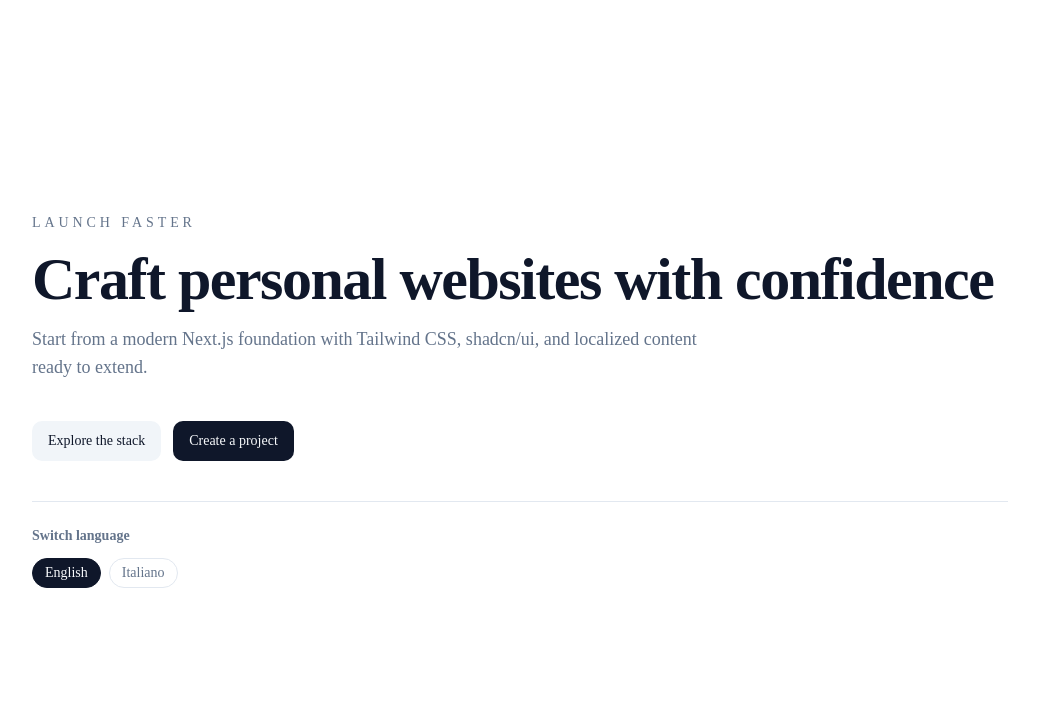
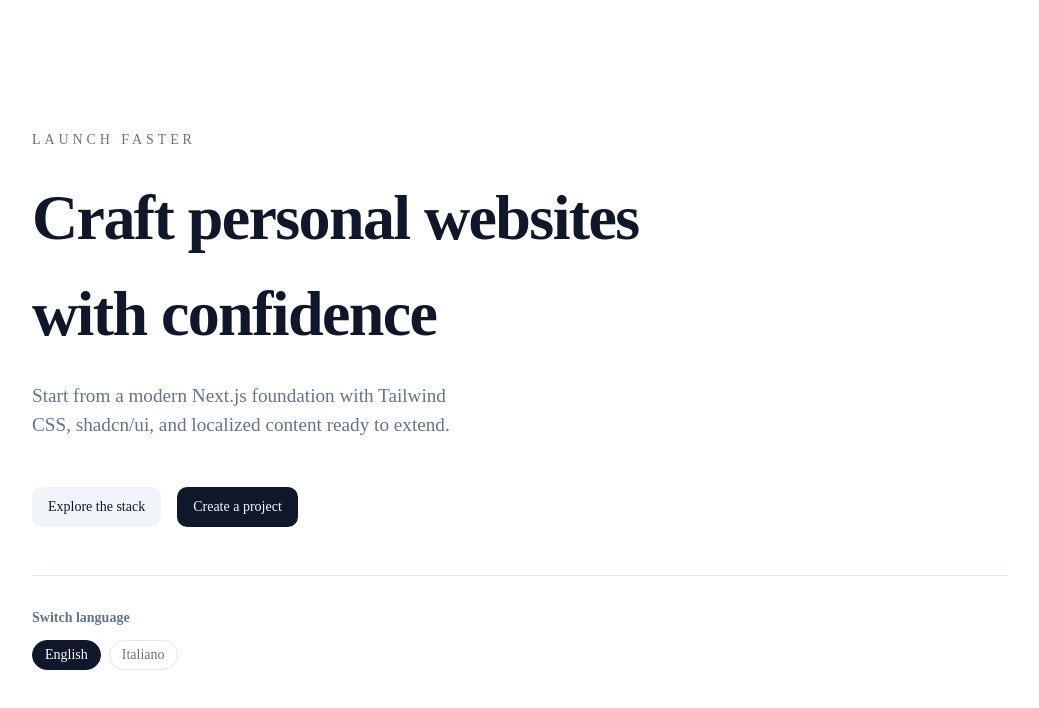
Before and after one commit to marouanouadi1/personal_website_generator, a Next.js app: page /en in a window 1280 px wide. Shown: the top 708 px of the page, without its empty margins (120-1159 px from the left). Built offline with nearby package versions, Linux system fonts and the light colour scheme.

Commit message:
feat: refresh home hero section [codex]

```diff
--- a/app/[locale]/page.tsx
+++ b/app/[locale]/page.tsx
@@ -18,29 +18,29 @@ export default async function HomePage({ params }: HomePageProps) {
   const switcher = await getTranslations("localeSwitcher");
 
   return (
-    <main className="mx-auto flex w-full max-w-5xl flex-1 flex-col justify-center gap-10 px-6 py-16 sm:py-24">
-      <div className="space-y-4">
+    <main className="mx-auto flex w-full max-w-5xl flex-1 flex-col justify-center gap-12 px-6 py-[clamp(4rem,12vh,7.5rem)]">
+      <section className="space-y-5 animate-in fade-in slide-in-from-bottom-8 duration-700">
         <p className="text-sm font-medium uppercase tracking-[0.28em] text-muted-foreground">
           {t("eyebrow")}
         </p>
-        <h1 className="text-4xl font-semibold tracking-tight text-foreground sm:text-5xl md:text-6xl">
+        <h1 className="text-balance text-[clamp(2.75rem,6vw,4rem)] font-semibold tracking-tight text-foreground">
           {t("title")}
         </h1>
-        <p className="max-w-2xl text-base text-muted-foreground sm:text-lg">
+        <p className="max-w-3xl text-balance text-[clamp(1.05rem,1.5vw,1.35rem)] text-muted-foreground">
           {t("description")}
         </p>
-      </div>
+      </section>
 
-      <div className="flex flex-col-reverse gap-3 sm:flex-row sm:items-center">
-        <Button variant="secondary" asChild>
+      <div className="flex flex-col-reverse gap-3 animate-in fade-in slide-in-from-bottom-8 duration-700 delay-150 sm:flex-row sm:items-center sm:justify-start sm:gap-4">
+        <Button variant="secondary" asChild className="w-full sm:w-auto">
           <Link href={toLocaleRoute(locale)}>{t("secondaryCta")}</Link>
         </Button>
-        <Button asChild>
+        <Button asChild className="w-full sm:w-auto">
           <Link href={toLocaleRoute(locale)}>{t("primaryCta")}</Link>
         </Button>
       </div>
 
-      <div className="border-t pt-6">
+      <div className="border-t pt-6 animate-in fade-in slide-in-from-bottom-8 duration-700 delay-300 sm:pt-8">
         <p className="text-sm font-semibold text-muted-foreground">
           {switcher("label")}
         </p>
```
Also changed, not shown: codex/scratchpad/iteration-02-plan.md (added, +5 -0 lines).
